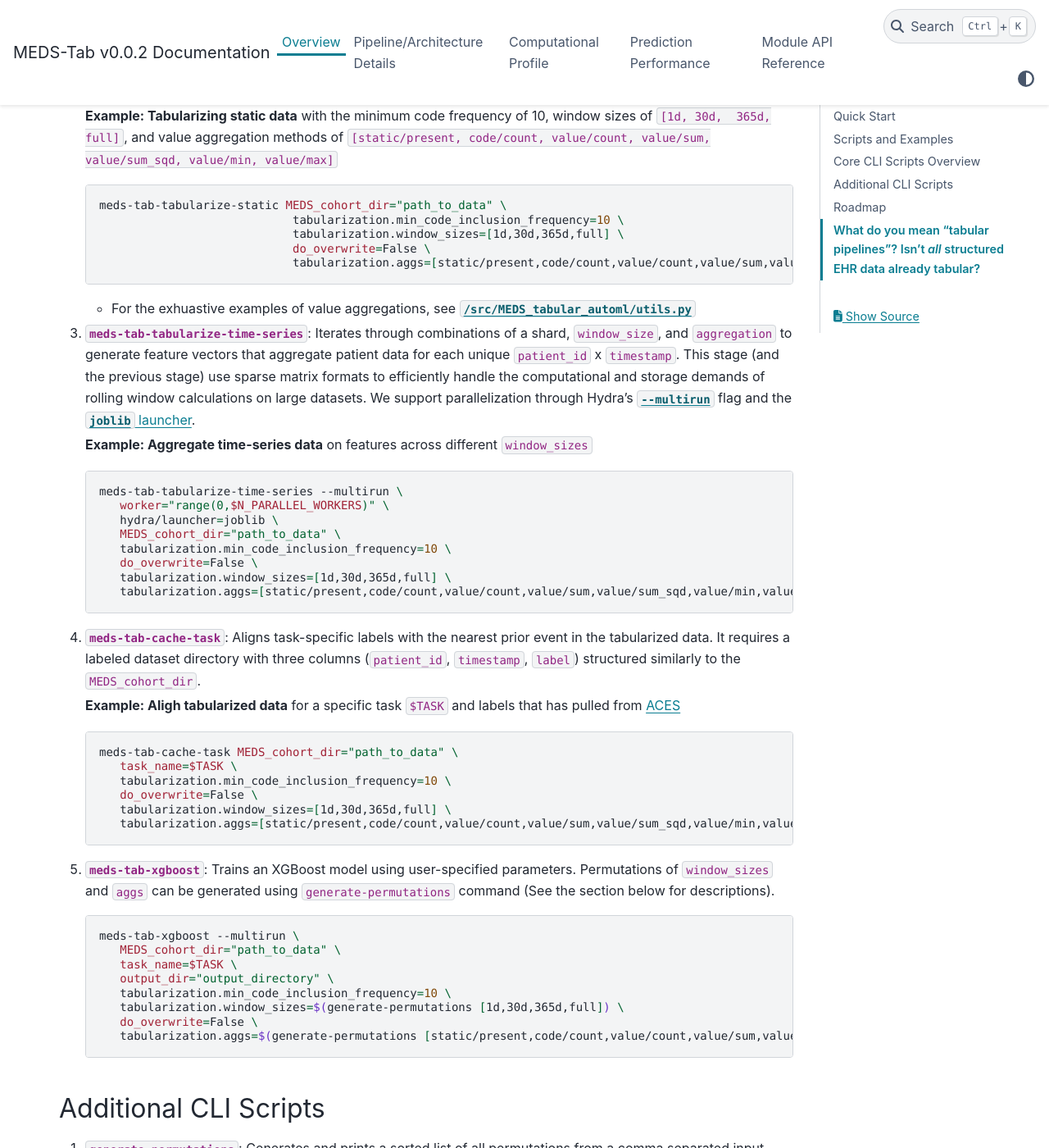
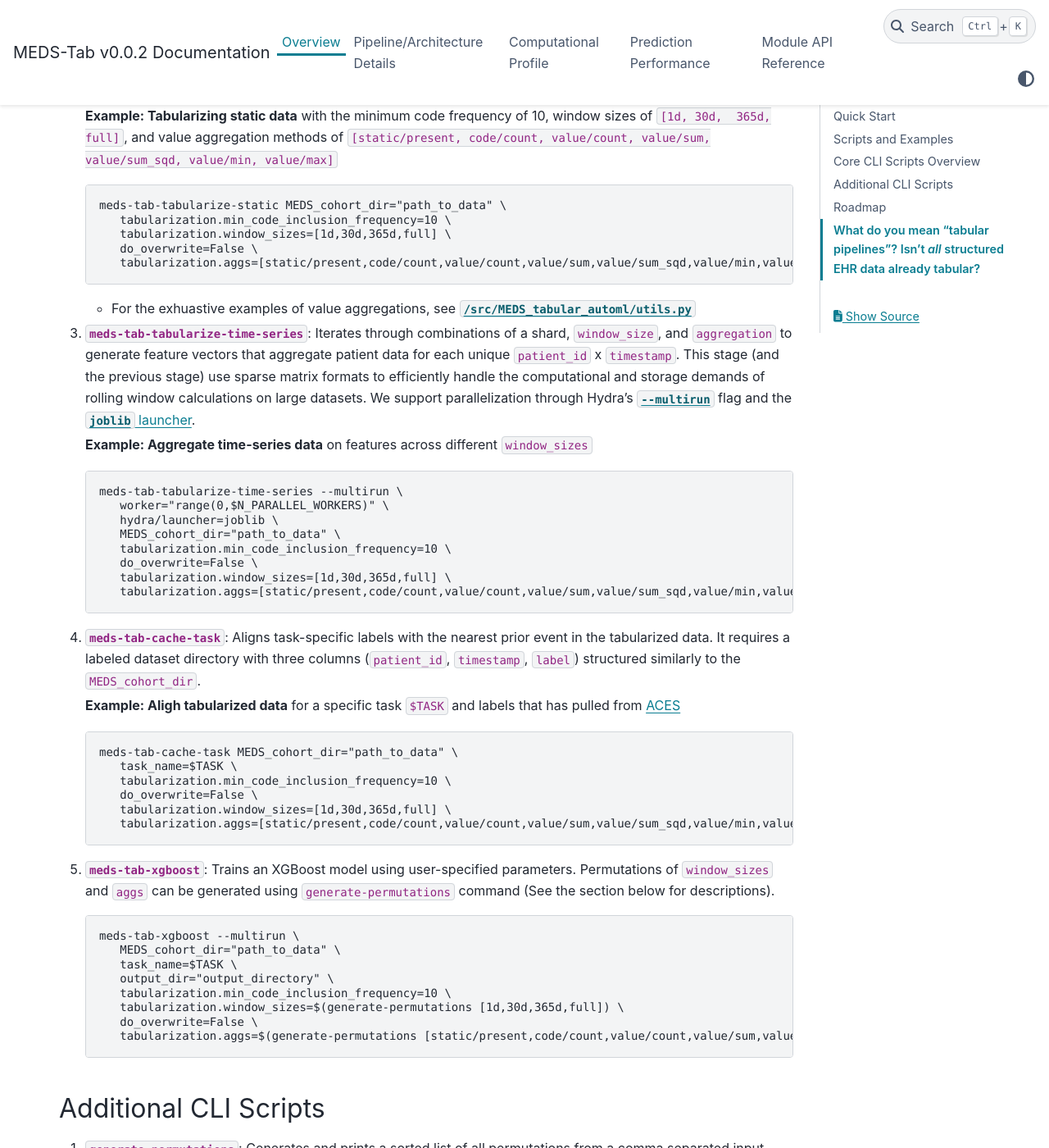
Before and after one commit to mmcdermott/MEDS_Tabular_AutoML, a Sphinx documentation site: the page built from docs/source/overview.md, in a window 1280 px wide and 1400 px high, scrolled down 1426 px. Shown: the whole window at 82% size. Built offline with Sphinx 7.4.7 and the PyData theme 0.15.4, drawn with Linux system fonts in a browser that asks for light colours; some of the changed text lies outside the part shown.

Commit message:
bash to console

````diff
--- a/docs/source/overview.md
+++ b/docs/source/overview.md
@@ -11,13 +11,13 @@ To use MEDS-Tab, install the dependencies following commands below:
 
 **Pip Install**
 
-```bash
+```console
 pip install meds-tab
 ```
 
 **Local Install**
 
-```bash
+```console
 # clone the git repo
 pip install .
 ```
@@ -44,12 +44,12 @@ See [`/tests/test_integration.py`](https://github.com/mmcdermott/MEDS_Tabular_Au
 
    **Example: Tabularizing static data** with the minimum code frequency of 10, window sizes of `[1d, 30d,  365d, full]`, and value aggregation methods of `[static/present, code/count, value/count, value/sum, value/sum_sqd, value/min, value/max]`
 
-   ```bash
+   ```console
    meds-tab-tabularize-static MEDS_cohort_dir="path_to_data" \
-                               tabularization.min_code_inclusion_frequency=10 \
-                               tabularization.window_sizes=[1d,30d,365d,full] \
-                               do_overwrite=False \
-                               tabularization.aggs=[static/present,code/count,value/count,value/sum,value/sum_sqd,value/min,value/max]"
+      tabularization.min_code_inclusion_frequency=10 \
+      tabularization.window_sizes=[1d,30d,365d,full] \
+      do_overwrite=False \
+      tabularization.aggs=[static/present,code/count,value/count,value/sum,value/sum_sqd,value/min,value/max]
    ```
 
    - For the exhuastive examples of value aggregations, see [`/src/MEDS_tabular_automl/utils.py`](https://github.com/mmcdermott/MEDS_Tabular_AutoML/blob/main/src/MEDS_tabular_automl/utils.py#L24)
@@ -58,7 +58,7 @@ See [`/tests/test_integration.py`](https://github.com/mmcdermott/MEDS_Tabular_Au
 
    **Example: Aggregate time-series data** on features across different `window_sizes`
 
-   ```bash
+   ```console
    meds-tab-tabularize-time-series --multirun \
       worker="range(0,$N_PARALLEL_WORKERS)" \
       hydra/launcher=joblib \
@@ -73,7 +73,7 @@ See [`/tests/test_integration.py`](https://github.com/mmcdermott/MEDS_Tabular_Au
 
    **Example: Aligh tabularized data** for a specific task `$TASK` and labels that has pulled from [ACES](https://github.com/justin13601/ACES)
 
-   ```bash
+   ```console
    meds-tab-cache-task MEDS_cohort_dir="path_to_data" \
       task_name=$TASK \
       tabularization.min_code_inclusion_frequency=10 \
@@ -84,7 +84,7 @@ See [`/tests/test_integration.py`](https://github.com/mmcdermott/MEDS_Tabular_Au
 
 5. **`meds-tab-xgboost`**: Trains an XGBoost model using user-specified parameters. Permutations of `window_sizes` and `aggs` can be generated using `generate-permutations` command (See the section below for descriptions).
 
-   ```bash
+   ```console
    meds-tab-xgboost --multirun \
       MEDS_cohort_dir="path_to_data" \
       task_name=$TASK \
@@ -101,20 +101,20 @@ See [`/tests/test_integration.py`](https://github.com/mmcdermott/MEDS_Tabular_Au
 
    For example you can directly call **`generate-permutations`** in the command line:
 
-   ```bash
+   ```console
    generate-permutations [2,3,4] \
    [2], [2, 3], [2, 3, 4], [2, 4], [3], [3, 4], [4]
    ```
 
    This could be used in the command line in concert with other calls. For example, the following call:
 
-   ```bash
+   ```console
    meds-tab-xgboost --multirun tabularization.window_sizes=$(generate-permutations [1d,2d,7d,full])
    ```
 
    would resolve to:
 
-   ```bash
+   ```console
    meds-tab-xgboost --multirun tabularization.window_sizes=[1d],[1d,2d],[1d,2d,7d],[1d,2d,7d,full],[1d,2d,full],[1d,7d],[1d,7d,full],[1d,full],[2d],[2d,7d],[2d,7d,full],[2d,full],[7d],[7d,full],[full]
    ```
 
````
Also changed, not shown: docs/source/installation.md (+2 -2 lines).
